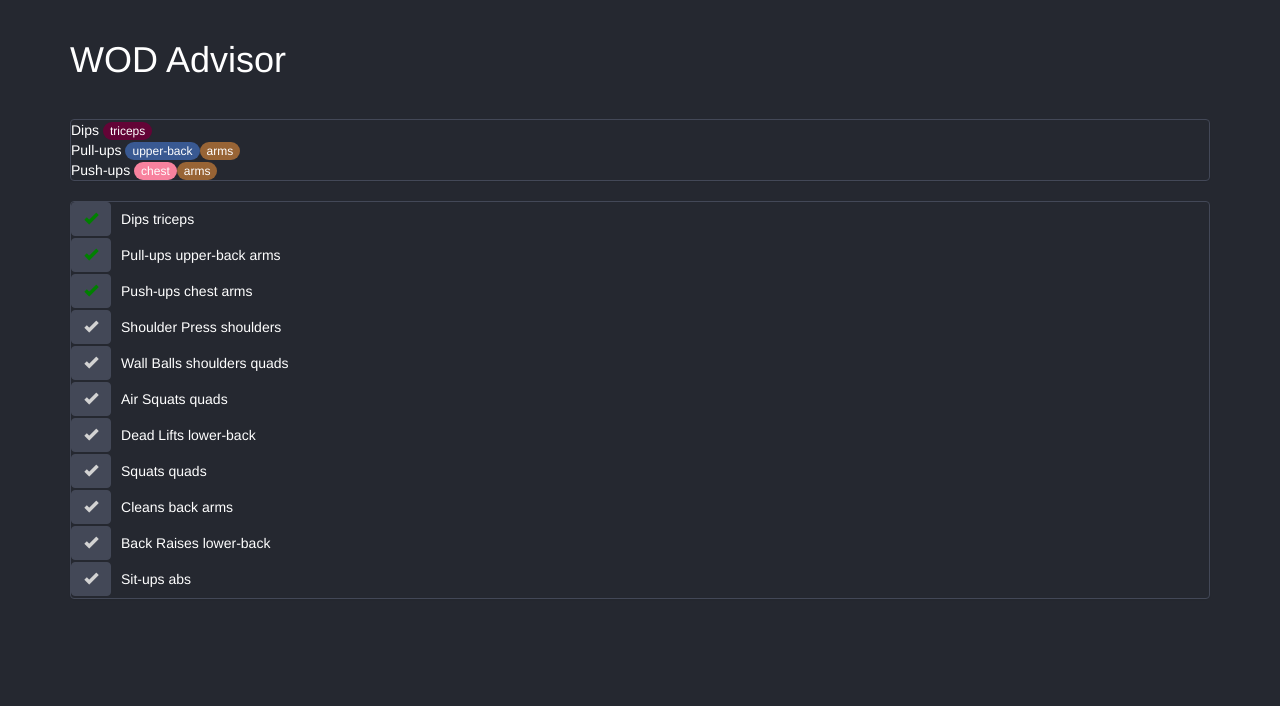
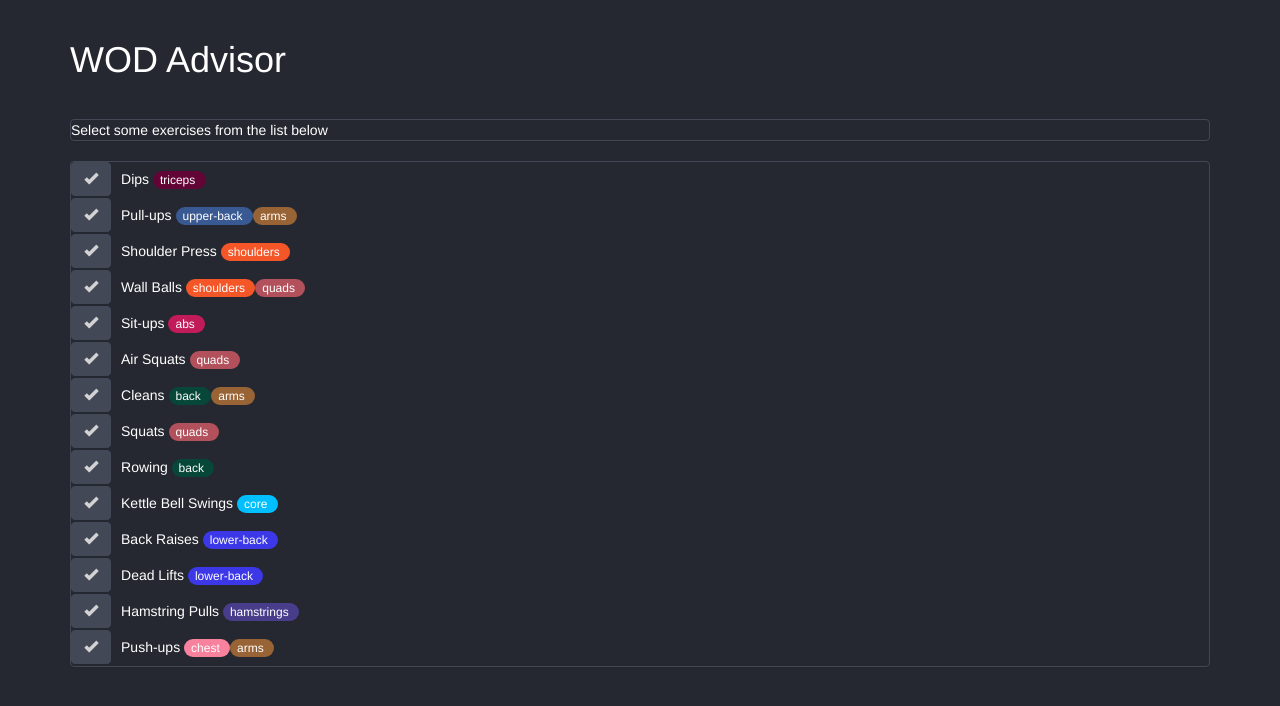
Before and after one commit to lshort24/WODAdvisor, a React (Create React App) app: page / in a window 1280 px wide. Shown: the top 706 px of the page. Built offline with nearby package versions, Linux system fonts and the light colour scheme.

Commit message:
Added Data. Added badge to recommendations

```diff
--- a/src/App.css
+++ b/src/App.css
@@ -1,3 +1,4 @@
+/* Bootstrap overrides */
 body {
     background-color: #252830;
     color: white;
@@ -19,6 +20,13 @@ body {
     border-color: #434857;
 }
 
+.btn-default:focus, .btn-default:hover, .btn-default:active {
+    background-color: #434857 !important;
+    border-color: #434857 !important;
+    outline: none;
+}
+
+/* App Styles */
 .CheckBoxButton {
     background-color: #434857;
     margin-right: 10px;
--- a/src/CheckBoxButton.js
+++ b/src/CheckBoxButton.js
@@ -23,7 +23,7 @@ class CheckBoxButton extends React.Component {
 
    render() {
       let className = (this.state.checked ? 'CheckBoxButton-checked' : 'CheckBoxButton-unchecked');
-      return <Button aria-label="Add to WOD" onClick={this.update.bind(this)} className="CheckBoxButton">
+      return <Button type="button" aria-label="Add to WOD" onClick={this.update.bind(this)} className="CheckBoxButton">
          <span className={'glyphicon glyphicon-ok ' + className} />
       </Button>
    }
--- a/src/Data.js
+++ b/src/Data.js
@@ -9,7 +9,10 @@ export const exercises = [
    [8, 'Pull-ups'],
    [9, 'Push-ups'],
    [10, 'Squats'],
-   [11, 'Cleans']
+   [11, 'Cleans'],
+   [12, 'Rowing'],
+   [13, 'Kettle Bell Swings'],
+   [14, 'Hamstring Pulls']
 ];
 
 export const bodyParts = [
@@ -21,7 +24,9 @@ export const bodyParts = [
    [6, 'upper-back', '#395992'], /* slate blue */
    [7, 'chest',      '#f8829e'], /* pink */
    [8, 'back',       '#074739'], /* dark green */
-   [9, 'arms',       '#986435']  /* brown */
+   [9, 'arms',       '#986435'], /* brown */
+   [10, 'core',      '#00bfff'], /* aqua */
+   [11, 'hamstrings','#483D8B']  /* purple */
 ];
 
 export const exerciseBodyPart = [
@@ -39,7 +44,10 @@ export const exerciseBodyPart = [
    [9, 9],
    [10, 3],
    [11, 8],
-   [11, 9]
+   [11, 9],
+   [12, 8],
+   [13, 10],
+   [14, 11]
 ];
 
 export const history = [
@@ -57,7 +65,13 @@ export const history = [
    [12, '2017-02-18', 10],
    [13, '2017-02-18', 11],
    [14, '2017-02-18', 2],
-   [15, '2017-02-18', 4]
+   [15, '2017-02-18', 4],
+   [16, '2017-03-11', 10],
+   [17, '2017-03-11', 12],
+   [18, '2017-03-11', 13],
+   [19, '2017-03-18', 6],
+   [20, '2017-03-18', 14],
+   [21, '2017-03-18', 9],
 ];
 
-export const wod = [ 7, 8, 9 ];
+export const wod = [ ];
--- a/src/Recommendations.js
+++ b/src/Recommendations.js
@@ -40,7 +40,7 @@ class Recommendations extends React.Component {
       let wod = this.state.wod;
 
       let wod_html = '';
-      if (wod.length == 0) {
+      if (wod.length === 0) {
          wod_html = <div>Select some exercises from the list below</div>
       }
       else {
@@ -66,8 +66,8 @@ class Recommendations extends React.Component {
                      <CheckBoxButton update={this.update.bind(this, entry.exercise.id)}
                                      checked={this.state.wod.find(exercise => exercise.id === entry.exercise.id)} />
                      {entry.exercise.name}&nbsp;
-                     {entry.exercise.bodyParts.map(tag =>
-                        <span key={tag.id}>{tag.name}&nbsp;</span>
+                     {entry.exercise.bodyParts.map(bodyPart =>
+                        <span key={bodyPart.id} className="badge" style={{backgroundColor: bodyPart.color}}>{bodyPart.name}&nbsp;</span>
                      )}
                   </div>
                )}
```
